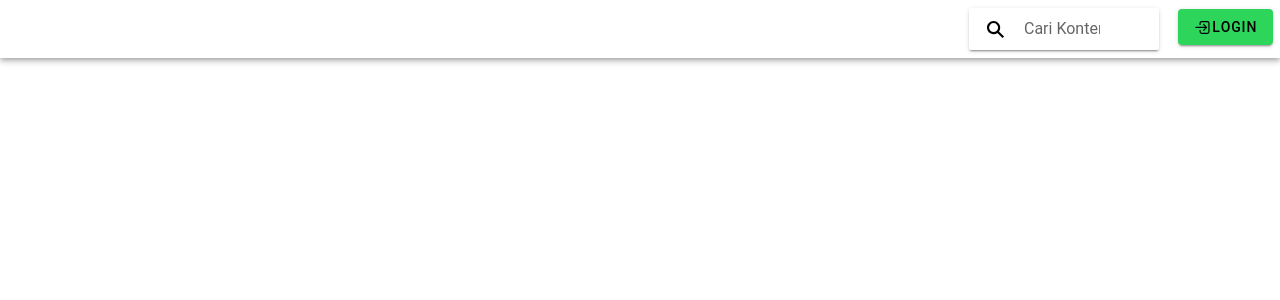
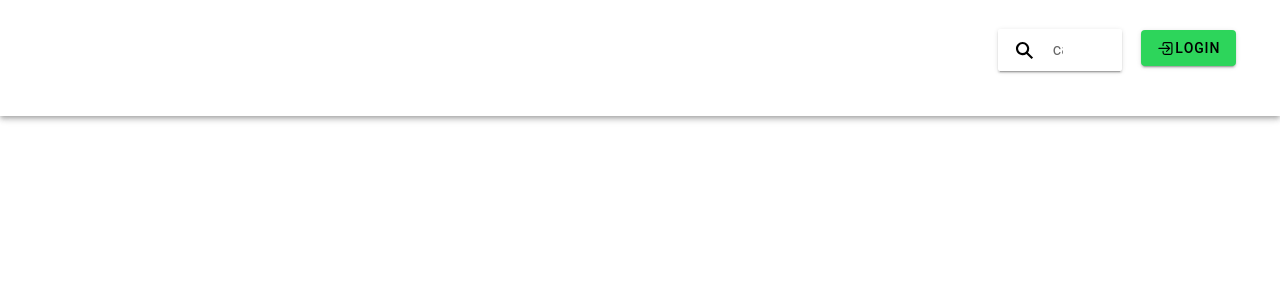
Before and after one commit to rnrran/SisforGang, a React (Vite) app: page /blog in a window 1280 px wide. Shown: the top 300 px of the page. Built offline with nearby package versions, Linux system fonts and the light colour scheme.

Commit message:
Merubah Sedikit navbar

```diff
--- a/src/components/Navbar/Header.tsx
+++ b/src/components/Navbar/Header.tsx
@@ -6,7 +6,8 @@ import {
     IonToolbar,
     IonRow,
     IonSearchbar,
-    IonCol
+    IonCol,
+    IonGrid
   } from '@ionic/react';
 
 import './Header.css';
@@ -18,17 +19,19 @@ function Header() {
     return(
     <>
         <IonHeader>
-            <IonToolbar>
+            <IonToolbar className='ion-padding'>
+                <IonGrid>
                 <IonRow class='ion-allign-items-center'>
                     <IonCol size='auto'>
                         <IonTitle>
-                            <div className='navbar'>
                                 <IonButton fill="clear" routerLink='/home'>
                                     <IonIcon icon={glasses}/>
                                 </IonButton>
-                            </div>
                         </IonTitle>
                     </IonCol>
+
+                    <IonButton fill='clear'>/</IonButton>
+
                     <IonCol size='8'>
                         <div className='navbar ion-text-left' >
                             <IonButton fill="clear" routerLink='/kontributor'>Kontributor</IonButton>
@@ -40,15 +43,13 @@ function Header() {
                     </IonCol>
                     <IonCol>
                         <div className='navbar ion-text-right' >
-                            <div>
-                                <IonSearchbar color='primary' animated={true} placeholder="Cari Konten Disini !"></IonSearchbar>
-                            </div>
+                                <IonSearchbar className='rounded-rectangle' color='primary' animated={true} placeholder="cari apa?"></IonSearchbar>
                         </div>
                     </IonCol>
 
                     <IonCol size='auto'>
                         <div className='navbar ion-text-right' >
-                            <IonButton fill="solid" color={"success"} routerLink='#'>
+                            <IonButton fill="solid" className='rounded-rectangle' color={"success"} routerLink='#'>
                                 <IonIcon icon={logInOutline}/>
                                 Login
                             </IonButton>
@@ -56,7 +57,7 @@ function Header() {
                     </IonCol>
 
                 </IonRow>
-
+                </IonGrid>
             </IonToolbar>
         </IonHeader>
 
--- a/src/theme/variables.css
+++ b/src/theme/variables.css
@@ -112,7 +112,9 @@ http://ionicframework.com/docs/theming/ */
 	--ion-background-color-step-850: #262626;
 	--ion-background-color-step-900: #191919;
 	--ion-background-color-step-950: #0d0d0d;
-
+    .ion-padding-bottom{
+        margin-bottom: 1px;
+    }
 }
 
 /* IonSearchbar{
```
